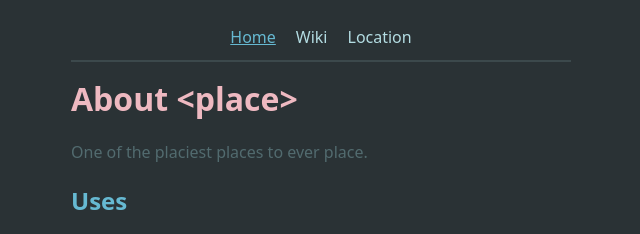
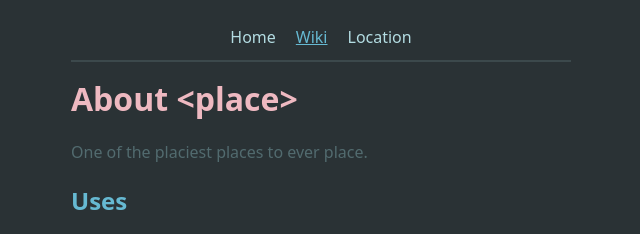
Before and after one commit to twdly/CITP-Panel, a plain HTML site: page location.html in a window 1280 px wide. Shown: the top 234 px of the page, 319-959 px from the left. Drawn offline with Linux system fonts and the light colour scheme.

Commit message:
Properly display selected page

```diff
--- a/location.html
+++ b/location.html
@@ -12,8 +12,8 @@
     <article>
         <div class="centretext">
             <ul class="nav">
-                <li id="selected"><a href="index.html">Home</a></li>
-                <li><a href="wiki.html">Wiki</a></li>
+                <li><a href="index.html">Home</a></li>
+                <li id="selected"><a href="wiki.html">Wiki</a></li>
                 <li><a href="location.html">Location</a></li>
             </ul>
             <hr>
```
Also changed, not shown: wiki.html (+2 -2 lines).
